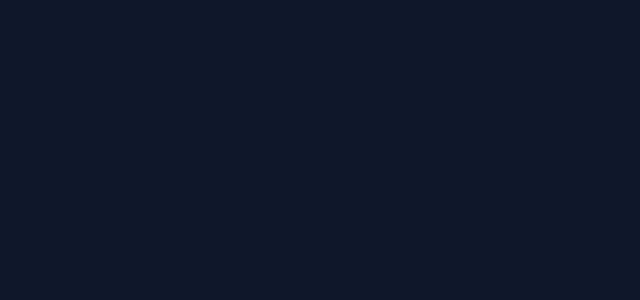
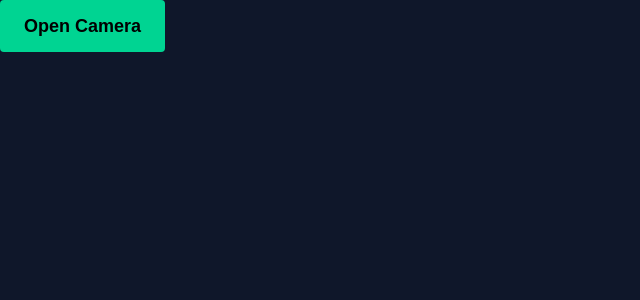
Before and after one commit to princekumar9234/Scan-App, a React (Vite) app in the folder Frontend/: page /camera in a window 1280 px wide. Before the commit this address had no page. Shown: the top 300 px of the page, without its empty margins (0-640 px from the left). Built offline with nearby package versions, Linux system fonts and the light colour scheme.

Commit message:
set camera access

```diff
--- a/Frontend/src/App.jsx
+++ b/Frontend/src/App.jsx
@@ -4,6 +4,7 @@ import { Route, Routes } from "react-router-dom";
 import RegisterPage from "./Pages/RegisterPage";
 import LoginPage from "./Pages/LoginPage";
 import Dashboard from "./Pages/Dashboard";
+import Camera from "./Components/Homes/Camera";
 
 const App = () => {
   return (
@@ -12,6 +13,7 @@ const App = () => {
         <Route path="/" element={<Dashboard />} />
         <Route path="/login" element={<LoginPage />} />
         <Route path="/register" element={<RegisterPage />} />
+        <Route path="/camera" element={<Camera/>} />
       </Routes>
     </div>
   );
--- /dev/null
+++ b/Frontend/src/Components/Homes/Camera.jsx
@@ -0,0 +1,33 @@
+import React, { useRef } from "react";
+
+const Camera = () => {
+  const videoRef = useRef(null);
+
+  const cameraAccess = async () => {
+    try {
+      const stream = await navigator.mediaDevices.getUserMedia({
+        video: true,
+      });
+
+      videoRef.current.srcObject = stream;
+    } catch (error) {
+      console.error("Camera Access Denied:", error.message);
+      alert("Please allow camera permission.");
+    }
+  };
+
+  return (
+    <div>
+      <button
+        onClick={cameraAccess}
+        className="bg-emerald-400 text-lg font-bold text-black py-3 px-6 rounded"
+      >
+        Open Camera
+      </button>
+
+      <video ref={videoRef} autoPlay playsInline muted />
+    </div>
+  );
+};
+
+export default Camera;
--- a/Frontend/src/Pages/Navbar.jsx
+++ b/Frontend/src/Pages/Navbar.jsx
@@ -23,6 +23,9 @@ const Navbar = () => {
           </Link>
           <Link to="/register" className=" hover:text-cyan-400 transition ">
             Register
+          </Link>
+          <Link to="/camera" className=" hover:text-cyan-400 transition ">
+            Camera
           </Link>
         </div>
 
@@ -61,6 +64,13 @@ const Navbar = () => {
           >
             Register
           </Link>
+          <Link
+            to="/camera"
+            onClick={() => setIsOpen(false)}
+            className=" hover:text-cyan-400 transition "
+          >
+           Camera
+          </Link>
         </div>
       </div>
     </nav>
```
